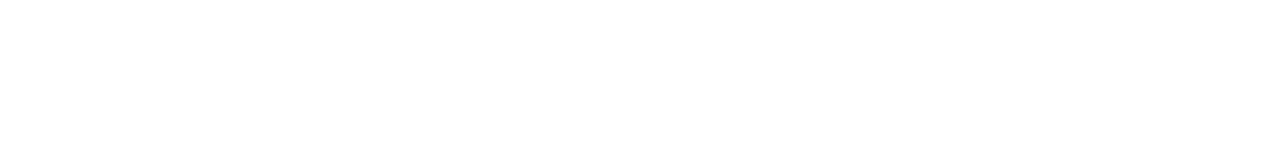
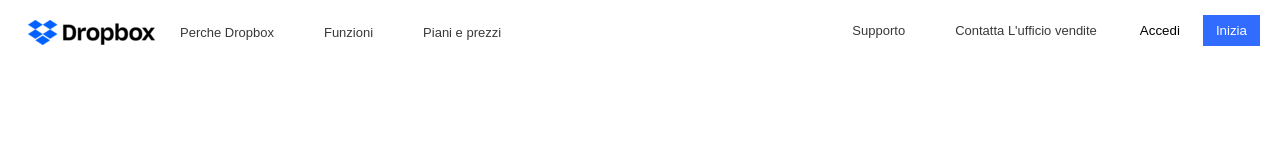
Before and after one commit to Francesco-Alquati/htmlcss-dropbox, a plain HTML site: page index.html in a window 1280 px wide. Drawn offline with Linux system fonts and the light colour scheme.

Commit message:
[UPD] Added navigation bar and log-in in header section

```diff
--- a/css/style.css
+++ b/css/style.css
@@ -3,3 +3,51 @@
     padding: 0;
     box-sizing: border-box;
 }
+body{
+    font-family: Arial, sans-serif;
+}
+.container{
+    max-width: 100%;
+    margin: 0 auto;
+}
+.row{
+    display: flex;
+    flex-wrap: wrap;
+}
+.col-50{
+    width: 50%;
+}
+.content-header{
+   font-size: 13px;
+   padding: 15px;
+}
+.flex-item-center{
+    display: flex;
+    align-items: center;
+}
+.flex-end{
+    display: flex;
+    justify-content: flex-end;
+    align-items: center;
+}
+.content-header a{
+    color: rgb(57, 57, 57);
+    text-decoration: none;
+    margin: 0px 25px;
+}
+button{
+    border: none;
+    background-color: white;
+    margin: 0px 5px;
+    padding: 8px 13px;
+    cursor: pointer;
+}
+.bg-blue{
+    background-color: rgb(50, 108, 255);
+}
+.white{
+    color: white;
+}
+.p-20-28{
+    padding: 20px 28px;
+}
--- a/index.html
+++ b/index.html
@@ -7,6 +7,33 @@
     <title>Dropbox</title>
 </head>
 <body>
+    <!-- Header  -->
+    <header>
+        <div class="container">
+            <div class="row">
+                <div class="col-50">
+                      <div class="content-header flex-item-center p-20-28">
+                        <img src="./img/logo-small.png" alt="Logo">
+                        <a href="">Perche Dropbox</a>
+                        <a href="">Funzioni</a>
+                        <a href="">Piani e prezzi</a>
+                      </div>
+                </div>
+                <div class="col-50">
+                    <div class="content-header flex-end">
+                        <a href="">Supporto</a>
+                        <a href="">Contatta L'ufficio vendite</a>
+                        <button>Accedi</button>
+                        <button class="bg-blue white">Inizia</button>
+                    </div>
+                </div>
+            </div>
+        </div>
+    </header>
+    <!-- Main  -->
+    <main></main>
+    <!-- Footer  -->
+    <footer></footer>
 
 </body>
 </html>
```
